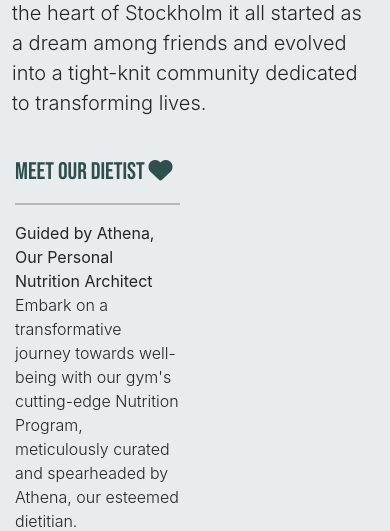
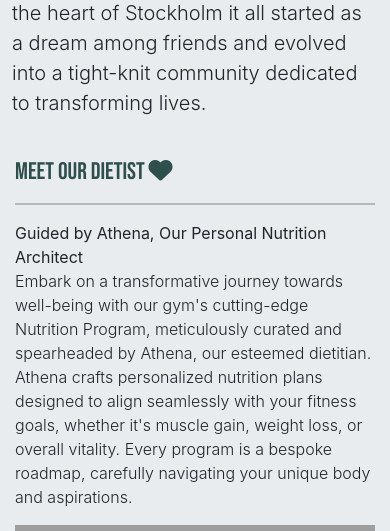
Before and after one commit to ElinaBoman/the-muscle-factory, a Django app: page /about/ in a window 390 px wide. Shown: the part 265-796 px from the top of the page. Run offline with Django 3.2, Linux system fonts and the light colour scheme; some libraries are stand-ins or nearby versions; grey boxes are pictures that could not be loaded.

Commit message:
Adjusted About us responsiveness on smaller screens

```diff
--- a/templates/about.html
+++ b/templates/about.html
@@ -16,7 +16,7 @@
 </div>
 <div class="container-fluid">
     <div class="row">
-        <div class="col-sm-1 col-6 col-md-6 col-lg-5 offset-lg-1 mb-4">
+        <div class="col-sm-12 col-md-6 col-lg-5 offset-lg-1 mb-4">
             <!--All content is written with ChatGPT, https://chat.openai.com/, code structure is written by project leader-->
             <h4 class="heading">MEET OUR DIETIST <i class="fa-solid fa-heart"></i></h4>
             <hr>
@@ -37,7 +37,7 @@
                 src="https://res.cloudinary.com/dcqwfgtyk/image/upload/v1705325651/cooking-together_zpobku.jpg" alt=""
                 aria-label="Man and women cooking together">
         </div>
-        <div class="col-sm-1 col-md-6 col-lg-5 about-text mb-4">
+        <div class="col-sm-12 col-md-6 col-lg-5 about-text mb-4">
             <h4 class="heading">MEET OUR MASSEURS<i class="fa-solid fa-hand-sparkles"></i></h4>
             <hr>
             <p class="thin">
@@ -56,7 +56,7 @@
                 src="https://res.cloudinary.com/dcqwfgtyk/image/upload/v1705329569/halsoresurs-foretagsmassage_k6f1is.jpg"
                 alt="" aria-label="man and women standing next to a massage table">
         </div>
-        <div class="col-sm-1 col-md-12 mt-2 mb-5 col-lg-9 offset-lg-1 about-text">
+        <div class="col-sm-12 col-md-12 mt-2 mb-5 col-lg-9 offset-lg-1 about-text">
             <h4 class="heading">MEET OUR PERONAL TRAINERS <i class="fa-solid fa-dumbbell"></i></h4>
             <hr>
             <p class="thin">
```
Also changed, not shown: themusclefactory/README-TESTING.md.
